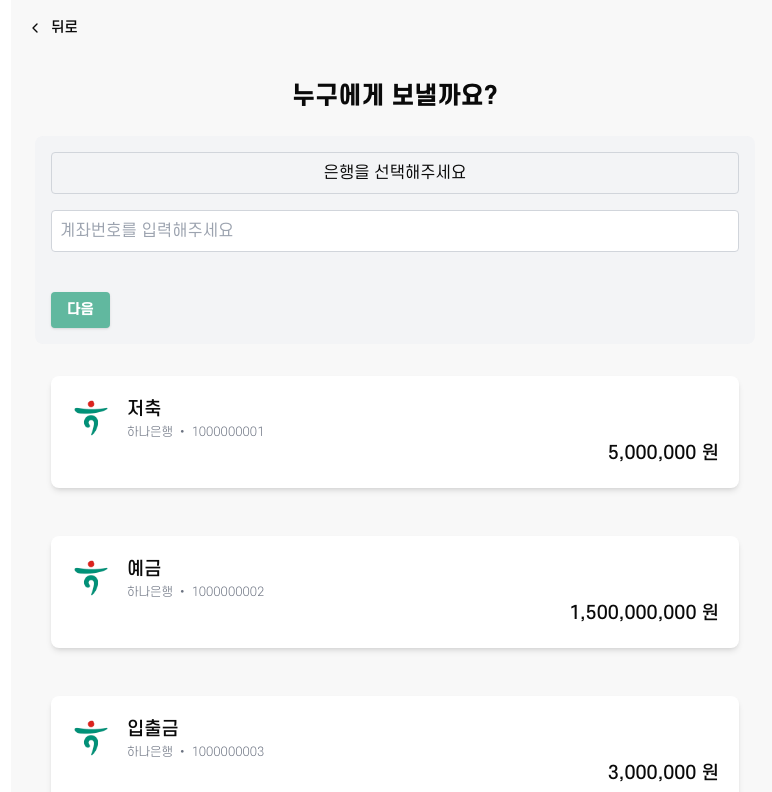
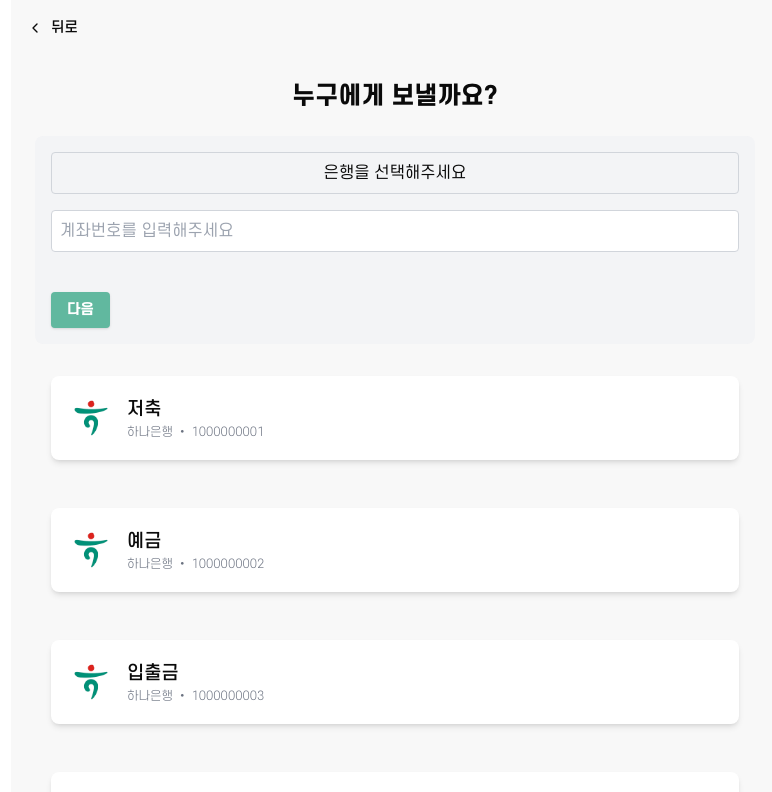
Before and after one commit to Hanaro-Trolly/ONE-HADA, a Next.js app in the folder one-hada/: page /transfer/recipient in a window 1280 px wide. Shown: the top 792 px of the page, without its empty margins (245-1017 px from the left). Built offline with nearby package versions, Linux system fonts and the light colour scheme; data requests are answered from the project's data file.

Commit message:
fix: 상대계좌 선택시 금액 노출 수정

```diff
--- a/one-hada/app/(site)/transfer/recipient/page.tsx
+++ b/one-hada/app/(site)/transfer/recipient/page.tsx
@@ -137,10 +137,8 @@ export default function RecipientPage({
             <AccountCard
               key={account.id}
               id={account.id}
-              name={account.account_name}
               accountType={account.account_type}
               accountNumber={account.account_number}
-              balance={account.balance}
               bank={account.bank}
               user_id={account.user_id}
             />
--- a/one-hada/components/molecules/AccountCard.tsx
+++ b/one-hada/components/molecules/AccountCard.tsx
@@ -1,13 +1,11 @@
 'use client';
 
-import useApi from '@/hooks/useApi';
 import BankIcon from './BankIcon';
 
 type AccountCardProps = {
   id: string;
-  name: string;
   accountNumber: number;
-  balance: number;
+  balance?: number; // balance를 선택적 속성으로 정의
   accountType: string;
   bank: string;
   user_id: string;
@@ -15,7 +13,6 @@ type AccountCardProps = {
 
 export default function AccountCard({
   id,
-  name,
   accountNumber,
   balance,
   accountType,
@@ -36,9 +33,12 @@ export default function AccountCard({
           </label>
         </div>
       </div>
-      <h2 className='font-medium text-lg text-right self-end'>
-        {balance.toLocaleString()} 원
-      </h2>
+      {/* balance 값이 존재할 때만 렌더링 */}
+      {balance !== undefined && (
+        <h2 className='font-medium text-lg text-right self-end'>
+          {balance.toLocaleString()} 원
+        </h2>
+      )}
     </div>
   );
 }
```
